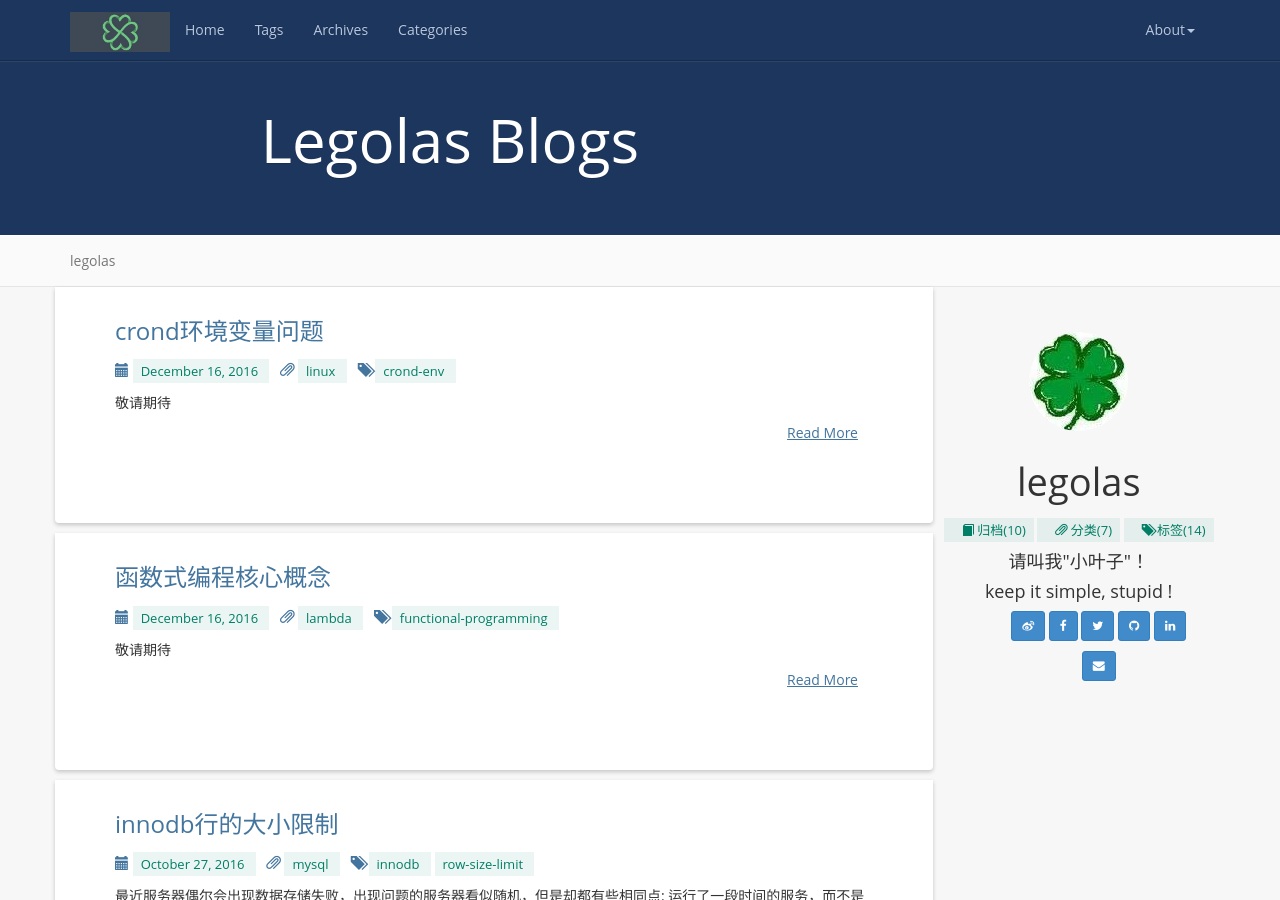
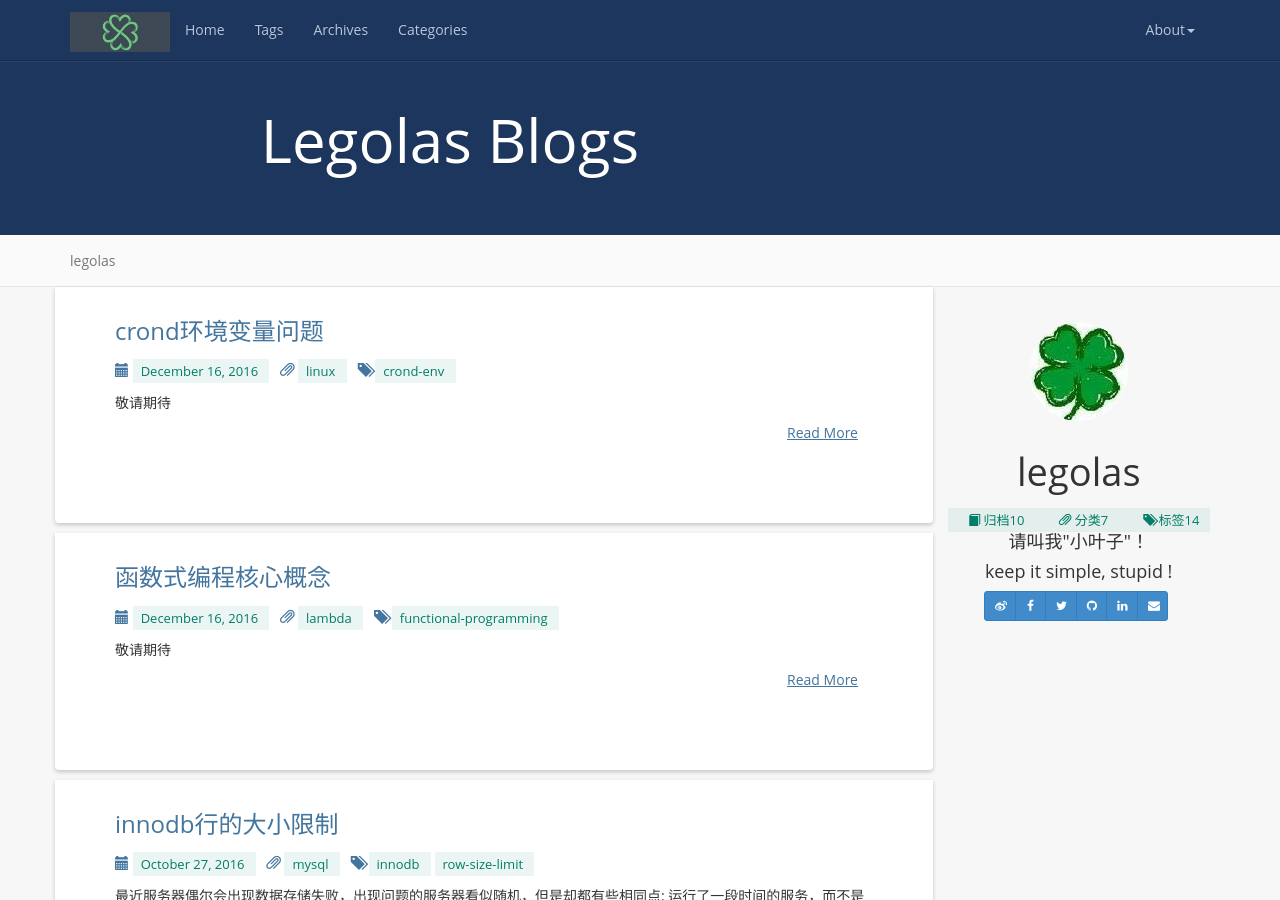
Before and after one commit to legolasNg/legolasNg.github.io, a Jekyll site: the page built from index.html, in a window 1280 px wide and 900 px high. Built offline with Jekyll 4.4.1, drawn with Linux system fonts in a browser that asks for light colours; nearby versions of some CDN libraries; the list of posts is cut into pages by our own code.

Commit message:
[modify] change layout

```diff
--- a/_includes/profile.html
+++ b/_includes/profile.html
@@ -1,51 +1,49 @@
-<div class="sidebar hidden-print" style="text-align: center;" role="complementary">
-    <div class="navigation">
-        <h1></h1>
+<div class="sidebar hidden-print affix-top" role="complementary">
+    <div class="navigation" style="text-align: center;">
+        <br>
         <a href="{{ site.url }}">
             <img src="/styles/images/legolas99x99.jpg" class="img-circle">
         </a>
+
         <h1>{{ site.author }}</h1>
-        <div class="row">
-            <a class="tag" href="{{ '/archives' | prepend: site.baseurl }}">
+
+        <div>
+            <a class="tag col-md-4" href="{{ '/archives' | prepend: site.baseurl }}">
                 <i class="glyphicon glyphicon-book"></i>
-                归档({{ site.posts | size }})
+                归档{{ site.posts | size }}
             </a>
-            <a class="tag" href="{{ '/categories' | prepend: site.baseurl }}">
+            <a class="tag col-md-4" href="{{ '/categories' | prepend: site.baseurl }}">
                 <i class="glyphicon glyphicon-paperclip"></i>
-                分类({{ site.categories | size }})
+                分类{{ site.categories | size }}
             </a>
-            <a class="tag" href="{{ '/tags' | prepend: site.baseurl }}">
+            <a class="tag col-md-4" href="{{ '/tags' | prepend: site.baseurl }}">
                 <i class="glyphicon glyphicon-tags"></i>
-                标签({{ site.tags | size }})
+                标签{{ site.tags | size }}
+            </a>
+        </div>
+
+        <h4>{{ site.meta_description }}</h4>
+        <h4>{{ site.description }}</h4>
+
+        <div class="btn-group">
+            <a type="button" href="{{ site.weibo }}" class="btn btn-primary btn-sm col-md-2" title="weibo">
+                <i class="fa fa-weibo"></i>
+            </a>
+            <a type="button" href="{{ site.facebook }}" class="btn btn-primary btn-sm col-md-2" title="facebook">
+                <i class="fa fa-facebook"></i>
+            </a>
+            <a type="button" href="{{ site.twitter }}" class="btn btn-primary btn-sm col-md-2" title="twitter">
+                <i class="fa fa-twitter"></i>
+            </a>
+            <a type="button" href="{{ site.github }}" class="btn btn-primary btn-sm col-md-2" title="github">
+                <i class="fa fa-github"></i>
+            </a>
+            <a type="button" href="{{ site.linkedin }}" class="btn btn-primary btn-sm col-md-2" title="linkedin">
+                <i class="fa fa-linkedin"></i>
+            </a>
+            <a type="button" href="{{ site.email | | prepend: 'mailto:' }}" class="btn btn-primary btn-sm col-md-2" title="email">
+                <i class="fa fa-envelope"></i>
             </a>
         </div>
     </div>
-    <div class="navigation">
-        <h4 class="bg bg-info">{{ site.meta_description }}</h4>
-        <h4>{{ site.description }}</h4>
-    </div>
-    <div class="navigation">
-        <ul>
-            <a type="button" href="{{ site.weibo }}" class="btn btn-primary btn-sm" title="weibo">
-                <i class="fa fa-weibo"></i>
-            </a>
-            <a type="button" href="{{ site.facebook }}" class="btn btn-primary btn-sm" title="facebook">
-                <i class="fa fa-facebook"></i>
-            </a>
-            <a type="button" href="{{ site.twitter }}" class="btn btn-primary btn-sm" title="twitter">
-                <i class="fa fa-twitter"></i>
-            </a>
-            <a type="button" href="{{ site.github }}" class="btn btn-primary btn-sm" title="github">
-                <i class="fa fa-github"></i>
-            </a>
-            <a type="button" href="{{ site.linkedin }}" class="btn btn-primary btn-sm" title="linkedin">
-                <i class="fa fa-linkedin"></i>
-            </a>
-        </ul>
-        <ul>
-            <a type="button" href="{{ site.email | | prepend: 'mailto:' }}" class="btn btn-primary btn-sm" title="email">
-                <i class="fa fa-envelope"></i>
-            </a>
-        </ul>
-    </div>
 </div>
--- a/_layouts/home.html
+++ b/_layouts/home.html
@@ -42,7 +42,7 @@
 			{% endfor %}
         </div>
 
-		<div class="col-md-3">
+        <div class="col-md-3">
 			{% include profile.html %}
         </div>
     </div>
```
